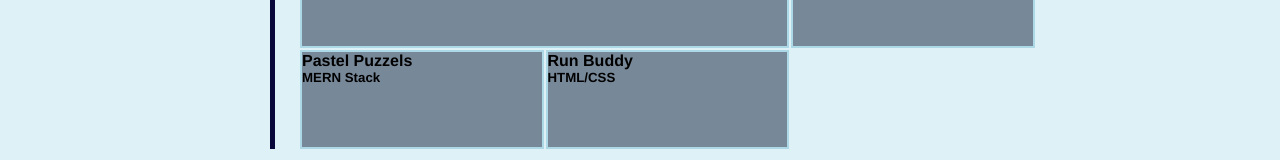
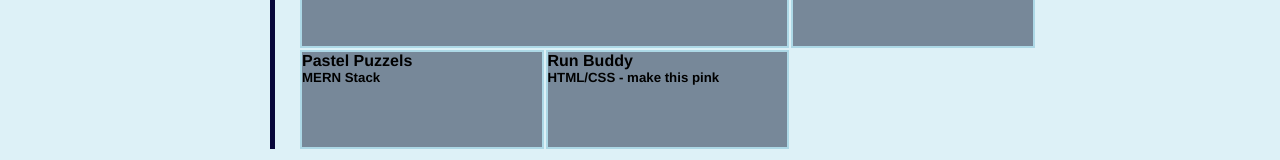
Before and after one commit to asgharbhutta/Ass-2-Portfolio, a plain HTML site: page index.html in a window 1280 px wide. Shown: the part 727-887 px from the top of the page. Drawn offline with Linux system fonts and the light colour scheme.

Commit message:
small change added, pages still not working

```diff
--- a/index.html
+++ b/index.html
@@ -78,7 +78,7 @@
                 </div>
                 <div class="grid-item box5">
                     <h4>Run Buddy</h4>
-                    <h5>HTML/CSS</h5>
+                    <h5>HTML/CSS - make this pink</h5>
                 </div>
             </div>
         </section>
```
